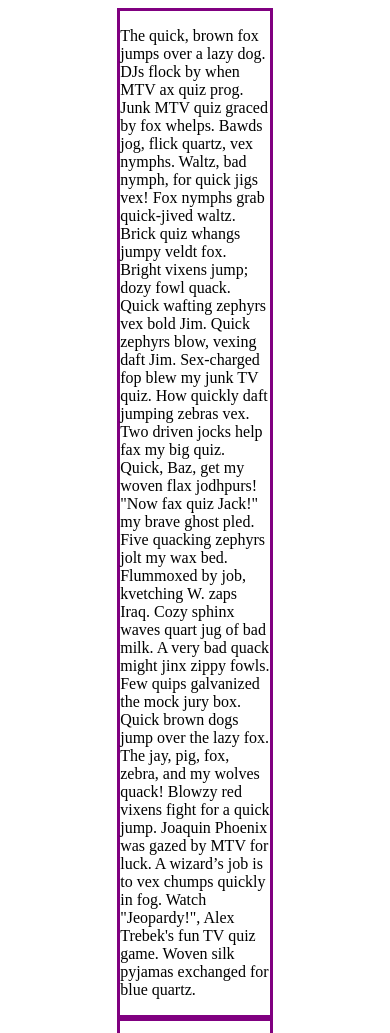
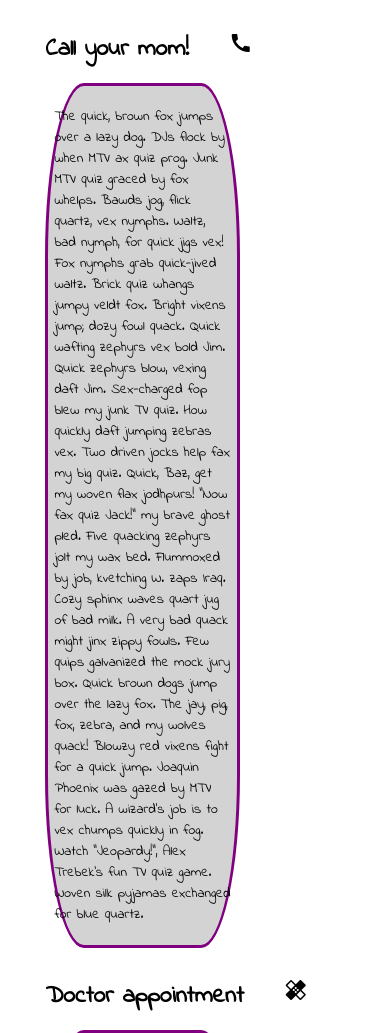
Before and after one commit to cflatts/responsive-timeline-flexbox, a plain HTML site: page index.html in a window 390 px wide. Shown: the top 1033 px of the page. Drawn offline with Linux system fonts and the light colour scheme.

Commit message:
responsive and media query at 1000px

```diff
--- a/index.html
+++ b/index.html
@@ -3,15 +3,41 @@
 <head>
     <title>Responsive Timeline with Flexbox</title>
     <link rel=stylesheet type=text/css href=styles/style.css>
+    <link href="https://fonts.googleapis.com/css?family=Indie+Flower" rel="stylesheet">
+    <link href="https://fonts.googleapis.com/icon?family=Material+Icons"
+          rel="stylesheet">
 </head>
 <body>
 
 <div class = 'container'>
-    <div class = 'moment'><p>The quick, brown fox jumps over a lazy dog. DJs flock by when MTV ax quiz prog. Junk MTV quiz graced by fox whelps. Bawds jog, flick quartz, vex nymphs. Waltz, bad nymph, for quick jigs vex! Fox nymphs grab quick-jived waltz. Brick quiz whangs jumpy veldt fox. Bright vixens jump; dozy fowl quack. Quick wafting zephyrs vex bold Jim. Quick zephyrs blow, vexing daft Jim. Sex-charged fop blew my junk TV quiz. How quickly daft jumping zebras vex. Two driven jocks help fax my big quiz. Quick, Baz, get my woven flax jodhpurs! "Now fax quiz Jack!" my brave ghost pled. Five quacking zephyrs jolt my wax bed. Flummoxed by job, kvetching W. zaps Iraq. Cozy sphinx waves quart jug of bad milk. A very bad quack might jinx zippy fowls. Few quips galvanized the mock jury box. Quick brown dogs jump over the lazy fox. The jay, pig, fox, zebra, and my wolves quack! Blowzy red vixens fight for a quick jump. Joaquin Phoenix was gazed by MTV for luck. A wizard’s job is to vex chumps quickly in fog. Watch "Jeopardy!", Alex Trebek's fun TV quiz game. Woven silk pyjamas exchanged for blue quartz.<p></div>
-    <div class = 'moment'><p>The quick, brown fox jumps over a lazy dog. DJs flock by when MTV ax quiz prog. Junk MTV quiz graced by fox whelps. Bawds jog, flick quartz, vex nymphs. Waltz, bad nymph, for quick jigs vex! Fox nymphs grab quick-jived waltz. Brick quiz whangs jumpy veldt fox. Bright vixens jump; dozy fowl quack. Quick wafting zephyrs vex bold Jim. Quick zephyrs blow, vexing daft Jim. Sex-charged fop blew my junk TV quiz. How quickly daft jumping zebras vex. Two driven jocks help fax my big quiz. Quick, Baz, get my woven flax jodhpurs! "Now fax quiz Jack!" my brave ghost pled. Five quacking zephyrs jolt my wax bed. Flummoxed by job, kvetching W. zaps Iraq. Cozy sphinx waves quart jug of bad milk. A very bad quack might jinx zippy fowls. Few quips galvanized the mock jury box. Quick brown dogs jump over the lazy fox. The jay, pig, fox, zebra, and my wolves quack! Blowzy red vixens fight for a quick jump. Joaquin Phoenix was gazed by MTV for luck. A wizard’s job is to vex chumps quickly in fog. Watch "Jeopardy!", Alex Trebek's fun TV quiz game. Woven silk pyjamas exchanged for blue quartz.<p></div>
-    <div class = 'moment'><p>The quick, brown fox jumps over a lazy dog. DJs flock by when MTV ax quiz prog. Junk MTV quiz graced by fox whelps. Bawds jog, flick quartz, vex nymphs. Waltz, bad nymph, for quick jigs vex! Fox nymphs grab quick-jived waltz. Brick quiz whangs jumpy veldt fox. Bright vixens jump; dozy fowl quack. Quick wafting zephyrs vex bold Jim. Quick zephyrs blow, vexing daft Jim. Sex-charged fop blew my junk TV quiz. How quickly daft jumping zebras vex. Two driven jocks help fax my big quiz. Quick, Baz, get my woven flax jodhpurs! "Now fax quiz Jack!" my brave ghost pled. Five quacking zephyrs jolt my wax bed. Flummoxed by job, kvetching W. zaps Iraq. Cozy sphinx waves quart jug of bad milk. A very bad quack might jinx zippy fowls. Few quips galvanized the mock jury box. Quick brown dogs jump over the lazy fox. The jay, pig, fox, zebra, and my wolves quack! Blowzy red vixens fight for a quick jump. Joaquin Phoenix was gazed by MTV for luck. A wizard’s job is to vex chumps quickly in fog. Watch "Jeopardy!", Alex Trebek's fun TV quiz game. Woven silk pyjamas exchanged for blue quartz.<p></div>
-    <div class = 'moment'><p>The quick, brown fox jumps over a lazy dog. DJs flock by when MTV ax quiz prog. Junk MTV quiz graced by fox whelps. Bawds jog, flick quartz, vex nymphs. Waltz, bad nymph, for quick jigs vex! Fox nymphs grab quick-jived waltz. Brick quiz whangs jumpy veldt fox. Bright vixens jump; dozy fowl quack. Quick wafting zephyrs vex bold Jim. Quick zephyrs blow, vexing daft Jim. Sex-charged fop blew my junk TV quiz. How quickly daft jumping zebras vex. Two driven jocks help fax my big quiz. Quick, Baz, get my woven flax jodhpurs! "Now fax quiz Jack!" my brave ghost pled. Five quacking zephyrs jolt my wax bed. Flummoxed by job, kvetching W. zaps Iraq. Cozy sphinx waves quart jug of bad milk. A very bad quack might jinx zippy fowls. Few quips galvanized the mock jury box. Quick brown dogs jump over the lazy fox. The jay, pig, fox, zebra, and my wolves quack! Blowzy red vixens fight for a quick jump. Joaquin Phoenix was gazed by MTV for luck. A wizard’s job is to vex chumps quickly in fog. Watch "Jeopardy!", Alex Trebek's fun TV quiz game. Woven silk pyjamas exchanged for blue quartz.<p></div>
-
+    <div class = 'moment'>
+        <div class = 'event'>
+            <h1>Call your mom!</h1>
+            <i class = 'material-icons'>call</i>
+        </div>
+        <div class = 'description'><p>The quick, brown fox jumps over a lazy dog. DJs flock by when MTV ax quiz prog. Junk MTV quiz graced by fox whelps. Bawds jog, flick quartz, vex nymphs. Waltz, bad nymph, for quick jigs vex! Fox nymphs grab quick-jived waltz. Brick quiz whangs jumpy veldt fox. Bright vixens jump; dozy fowl quack. Quick wafting zephyrs vex bold Jim. Quick zephyrs blow, vexing daft Jim. Sex-charged fop blew my junk TV quiz. How quickly daft jumping zebras vex. Two driven jocks help fax my big quiz. Quick, Baz, get my woven flax jodhpurs! "Now fax quiz Jack!" my brave ghost pled. Five quacking zephyrs jolt my wax bed. Flummoxed by job, kvetching W. zaps Iraq. Cozy sphinx waves quart jug of bad milk. A very bad quack might jinx zippy fowls. Few quips galvanized the mock jury box. Quick brown dogs jump over the lazy fox. The jay, pig, fox, zebra, and my wolves quack! Blowzy red vixens fight for a quick jump. Joaquin Phoenix was gazed by MTV for luck. A wizard’s job is to vex chumps quickly in fog. Watch "Jeopardy!", Alex Trebek's fun TV quiz game. Woven silk pyjamas exchanged for blue quartz.</p></div>
+    </div>
+    <div class = 'moment'>
+        <div class = 'event'>
+            <h1>Doctor appointment</h1>
+            <i class = 'material-icons'>healing</i>
+        </div>
+        <div class = 'description'><p>Far far away, behind the word mountains, far from the countries Vokalia and Consonantia, there live the blind texts. Separated they live in Bookmarksgrove right at the coast of the Semantics, a large language ocean. A small river named Duden flows by their place and supplies it with the necessary regelialia. It is a paradisematic country, in which roasted parts of sentences fly into your mouth. Even the all-powerful Pointing has no control about the blind texts it is an almost unorthographic life One day however a small line of blind text by the name of Lorem Ipsum decided to leave for the far World of Grammar. The Big Oxmox advised her not to do so, because there were thousands of bad Commas, wild Question Marks and devious Semikoli, but the Little Blind Text didn’t listen. She packed her seven versalia, put her initial into the belt and made herself on the way. When she reached the first hills of the Italic Mountains, she had a last view back on the skyline of her hometown Bookmarksgrove, the headline of Alphabet Village and the subline of her own road, the Line Lane.</p></div>
+    </div>
+    <div class = 'moment'>
+        <div class = 'event'>
+            <h1>Happy hour drinks</h1>
+            <i class = 'material-icons'>local_drink</i>
+        </div>
+        <div class = 'description'><p>One morning, when Gregor Samsa woke from troubled dreams, he found himself transformed in his bed into a horrible vermin. He lay on his armour-like back, and if he lifted his head a little he could see his brown belly, slightly domed and divided by arches into stiff sections. The bedding was hardly able to cover it and seemed ready to slide off any description. His many legs, pitifully thin compared with the size of the rest of him, waved about helplessly as he looked. "What's happened to me?" he thought. It wasn't a dream. His room, a proper human room although a little too small, lay peacefully between its four familiar walls. A collection of textile samples lay spread out on the table - Samsa was a travelling salesman - and above it there hung a picture that he had recently cut out of an illustrated magazine and housed in a nice, gilded frame. It showed a lady fitted out with a fur hat and fur boa who sat upright, raising a heavy fur muff that covered the whole of her lower arm towards the viewer. Gregor then turned to look out the window at the dull weather.</p></div>
+    </div>
+    <div class = 'moment'>
+        <div class = 'event'>
+            <h1>Favorite tv show is on</h1>
+            <i class = 'material-icons'>tv</i>
+        </div>
+        <div class = 'description'><p>The quick, brown fox jumps over a lazy dog. DJs flock by when MTV ax quiz prog. Junk MTV quiz graced by fox whelps. Bawds jog, flick quartz, vex nymphs. Waltz, bad nymph, for quick jigs vex! Fox nymphs grab quick-jived waltz. Brick quiz whangs jumpy veldt fox. Bright vixens jump; dozy fowl quack. Quick wafting zephyrs vex bold Jim. Quick zephyrs blow, vexing daft Jim. Sex-charged fop blew my junk TV quiz. How quickly daft jumping zebras vex. Two driven jocks help fax my big quiz. Quick, Baz, get my woven flax jodhpurs! "Now fax quiz Jack!" my brave ghost pled. Five quacking zephyrs jolt my wax bed. Flummoxed by job, kvetching W. zaps Iraq. Cozy sphinx waves quart jug of bad milk. A very bad quack might jinx zippy fowls. Few quips galvanized the mock jury box. Quick brown dogs jump over the lazy fox. The jay, pig, fox, zebra, and my wolves quack! Blowzy red vixens fight for a quick jump. Joaquin Phoenix was gazed by MTV for luck. A wizard’s job is to vex chumps quickly in fog. Watch "Jeopardy!", Alex Trebek's fun TV quiz game. Woven silk pyjamas exchanged for blue quartz.</p></div>
+    </div>
 </div>
 
 
--- a/styles/style.css
+++ b/styles/style.css
@@ -1,7 +1,67 @@
-.moment {
+* {
+    box-sizing: border-box;
+    font-size: 0;
+    font-family: 'Indie Flower', cursive;
+}
+
+.container {
     display: flex;
     flex-direction: row;
-    width: 40%;
-    margin: auto;
+    flex-wrap: wrap;
+    justify-content: flex-start;
+}
+
+i.material-icons {
+    font-size: 48px;
+}
+
+.moment {
+    width: 80%;
+    /*border: 3px solid purple;*/
+    margin: 2% auto;
+}
+
+h1 {
+    font-size: 24px;
+}
+
+.event {
+    display: inline-block;
+    width: 30%;
+    vertical-align: top;
+}
+
+.description {
+    border-radius: 20%;
     border: 3px solid purple;
+    padding: 2%;
+    display: inline-block;
+    width: 65%;
+    background-color: lightgrey;
 }
+
+p {
+    font-size: 14px;
+}
+
+@media (max-width: 1000px) {
+
+    .event {
+        display: block;
+        width: 100%;
+    }
+
+    .description {
+        display: block;
+    }
+
+    h1 {
+        display: inline-block;
+    }
+
+    i.material-icons {
+        display: inline-block;
+        font-size: 24px;
+        padding-left: 40px;
+    }
+}
```
